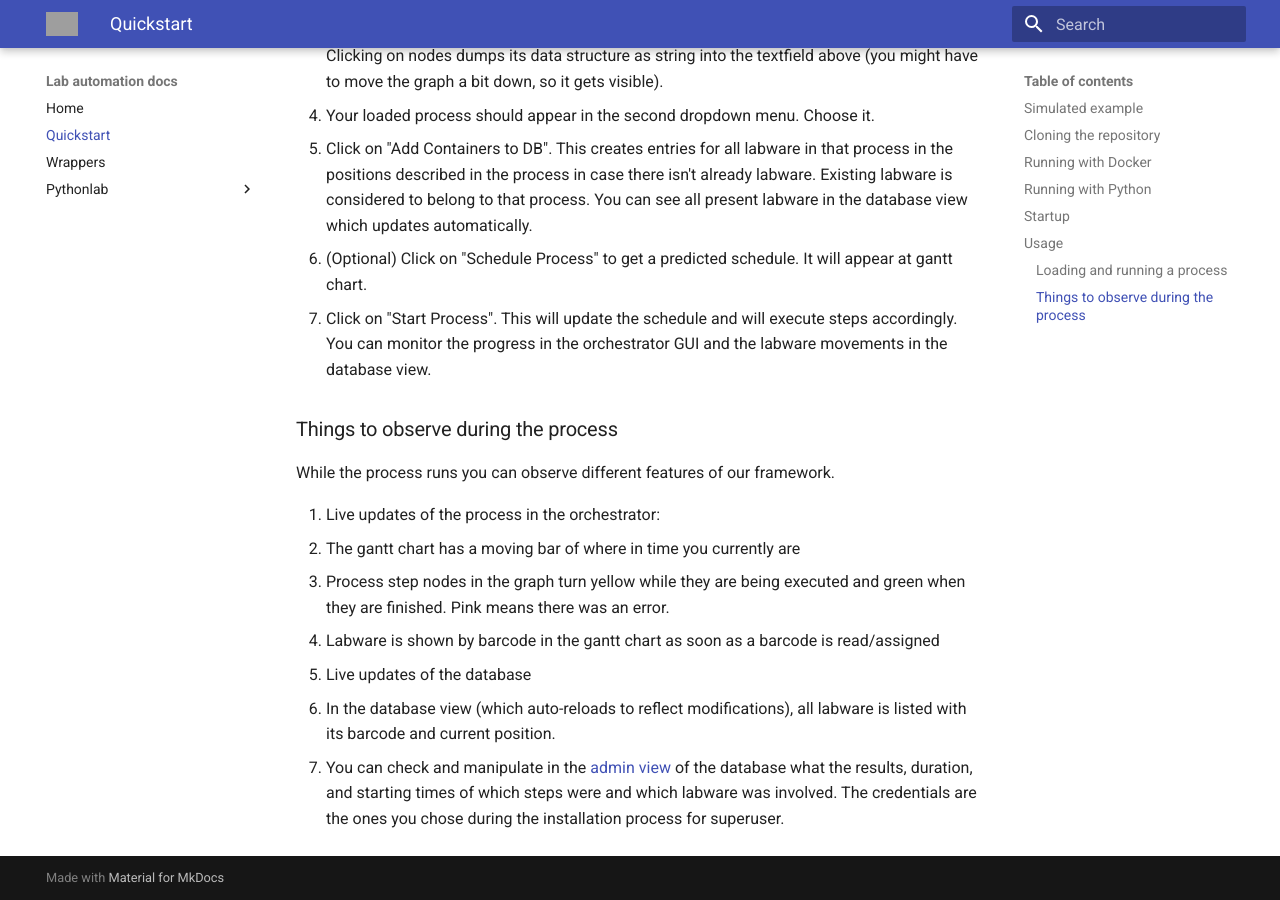
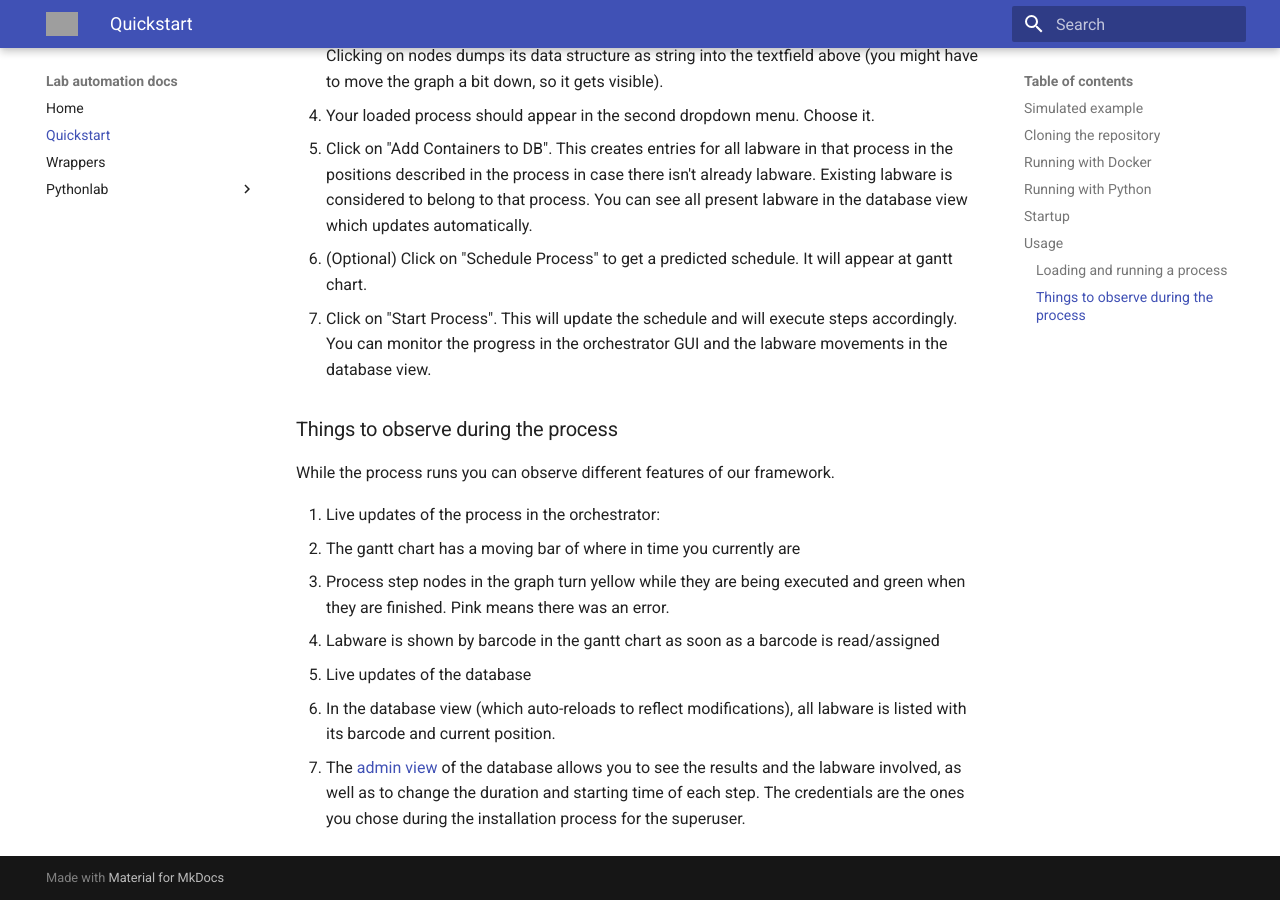
Before and after one commit to OSLA-project/python-lab-automation-tutorial, an MkDocs documentation site: the page built from docs/quickstart.md, in a window 1280 px wide and 900 px high, scrolled down 3499 px. Built offline with MkDocs 1.6.1 and Material for MkDocs 9.7.7, drawn with Linux system fonts in a browser that asks for light colours; grey boxes are pictures that could not be loaded.

Commit message:
Update docs/quickstart.md
Co-authored-by: Alexander Hadjiivanov <43831101+cantordust@users.noreply.github.com>

```diff
--- a/docs/quickstart.md
+++ b/docs/quickstart.md
@@ -138,4 +138,4 @@ While the process runs you can observe different features of our framework.
    3. Labware is shown by barcode in the gantt chart as soon as a barcode is read/assigned
 2. Live updates of the database
    1. In the database view (which auto-reloads to reflect modifications), all labware is listed with its barcode and current position.
-   2. You can check and manipulate in the [admin view](http://127.0.0.1:8000/admin/) of the database what the results, duration, and starting times of which steps were and which labware was involved. The credentials are the ones you chose during the installation process for superuser.
+   2. The [admin view](http://127.0.0.1:8000/admin/) of the database allows you to see the results and the labware involved, as well as to change the duration and starting time of each step. The credentials are the ones you chose during the installation process for the superuser.
```
